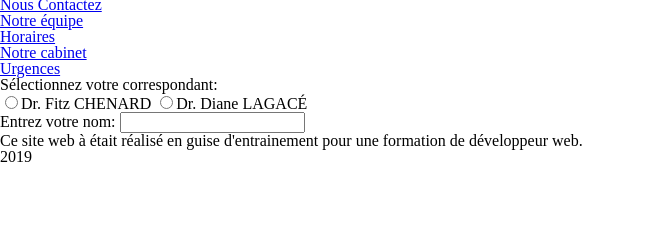
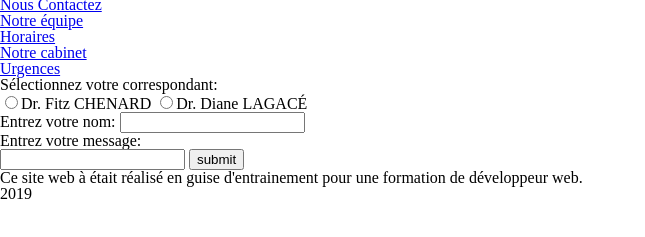
Before and after one commit to BenBenharrat/livraison02-cabinetmedical, a plain HTML site: page contact.html in a window 1280 px wide. Shown: the part 289-526 px from the top of the page, without its empty margins (0-645 px from the left). Drawn offline with Linux system fonts and the light colour scheme.

Commit message:
contact.html: added message input and submit input

```diff
--- a/contact.html
+++ b/contact.html
@@ -40,6 +40,9 @@
             <input type="radio" name="doctor" value="doctor"><label for="doctor">Dr. Diane LAGACÉ <br></label>
             <span>Entrez votre nom:</span>
             <input type="text">
+            <p>Entrez votre message:</p>
+            <input type="text">
+            <input type="submit" value="submit">
         </form>
     </main>
     <footer>
```
